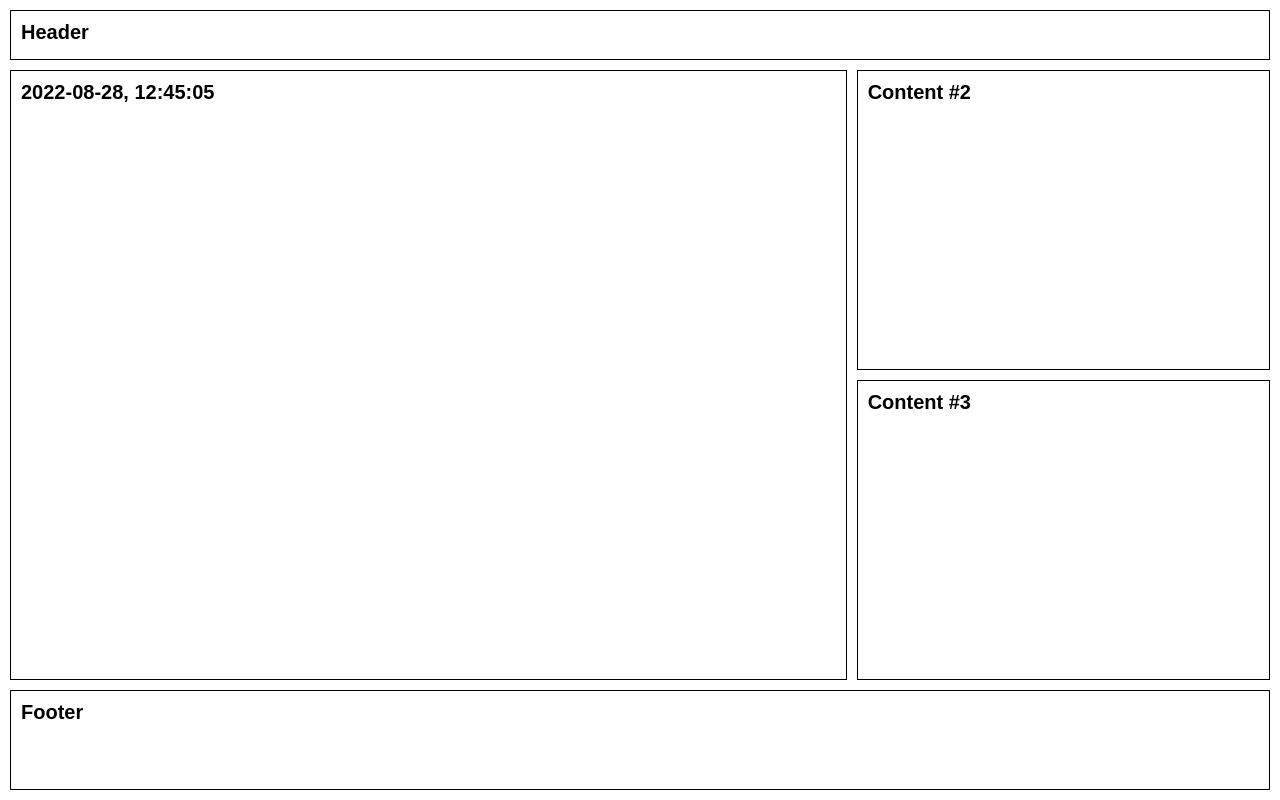
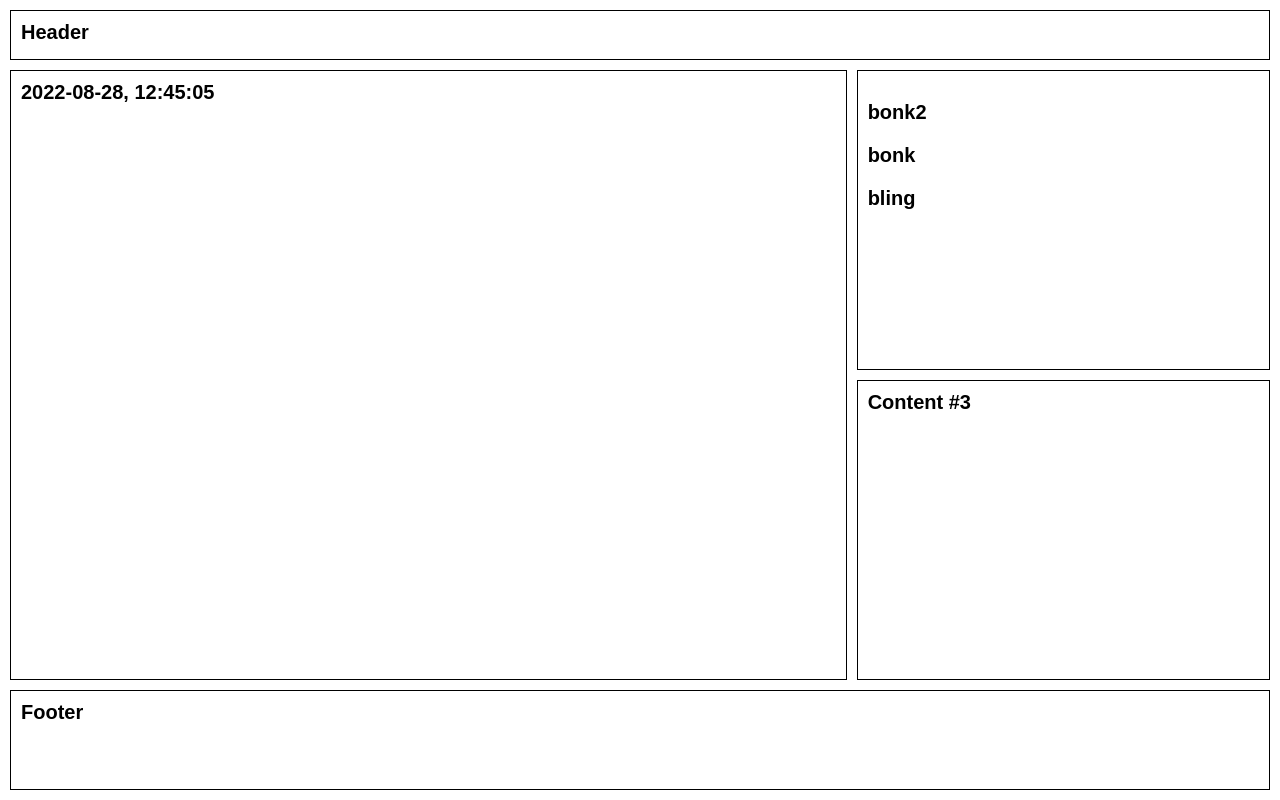
Before and after one commit to davsap32/css-practice, a plain HTML site: page index.html in a window 1280 px wide. Drawn offline with Linux system fonts and the light colour scheme.

Commit message:
added content from array to upper right grid box

```diff
--- a/index.html
+++ b/index.html
@@ -11,8 +11,8 @@
     <div class="container">
       <div class="header">Header</div>
       <div class="content-large">Content #1</div>
-      <div class="content-small">Content #2</div>
-      <div class="content-small">Content #3</div>
+      <div class="content-small-1"></div>
+      <div class="content-small-2">Content #3</div>
       <div class="footer">Footer</div>
     </div>
   </body>
--- a/script.js
+++ b/script.js
@@ -1,4 +1,5 @@
 const contentLarge = document.querySelector(".content-large");
+const contentSmall1 = document.querySelector(".content-small-1");
 setInterval(function () {
   contentLarge.textContent = new Intl.DateTimeFormat("en-SE", {
     year: "numeric",
@@ -11,3 +12,7 @@ setInterval(function () {
   //const now = new Date();
   //console.log(now);
 }, 1000);
+const arr = ["bling", "bonk", "bonk2"];
+arr.forEach((element) => {
+  contentSmall1.insertAdjacentHTML("afterbegin", `<p>${element}</p>`);
+});
```
